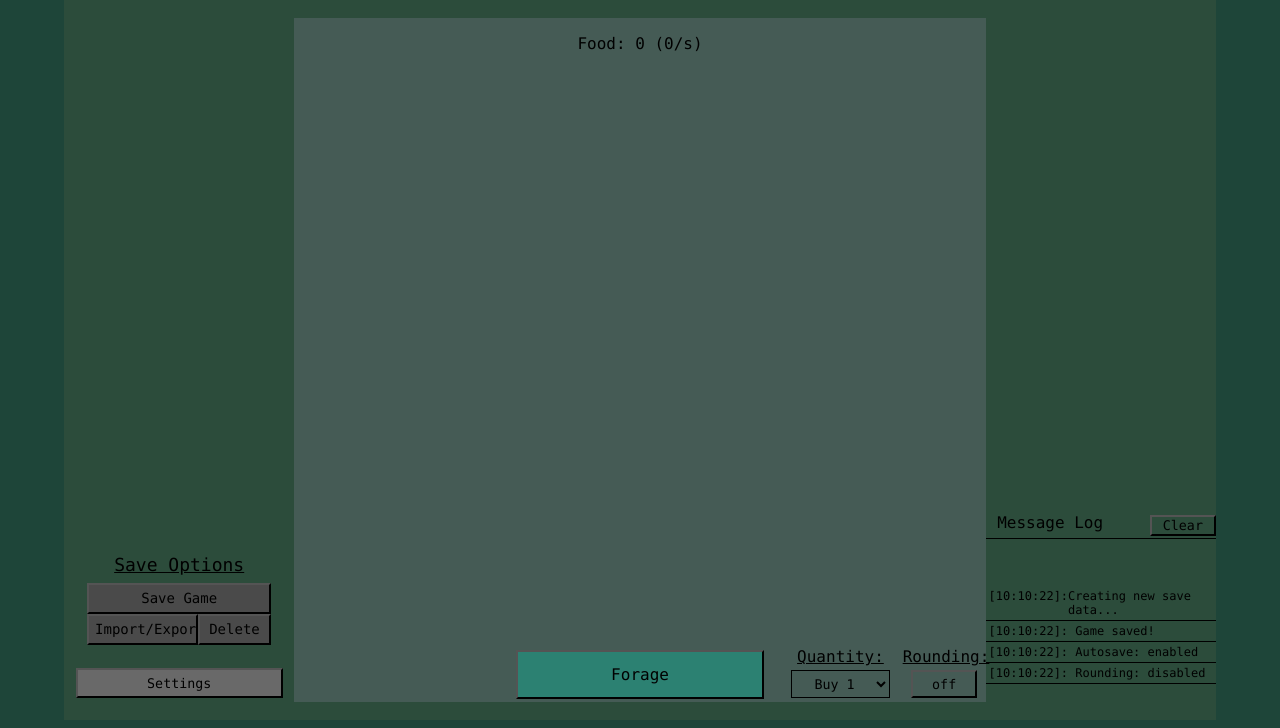
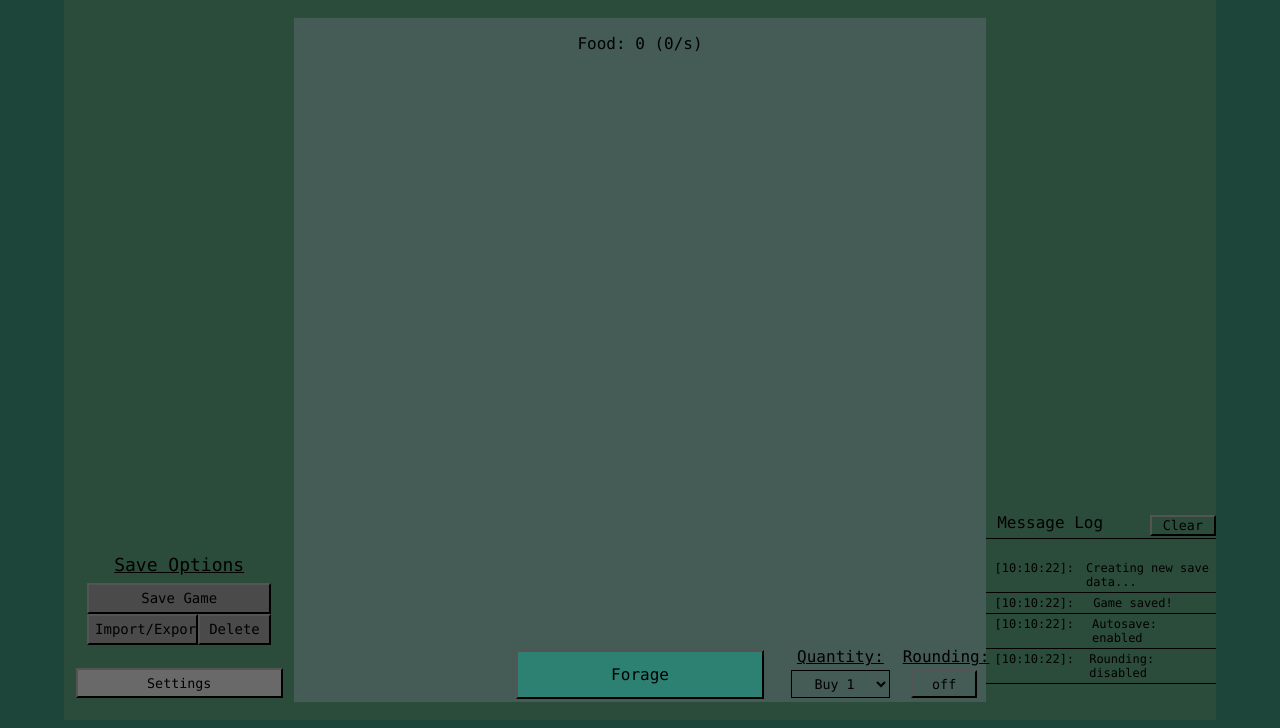
Before and after one commit to Yosna/ant-swarm, a plain HTML site: page index.html in a window 1280 px wide. Shown: the part 81-809 px from the top of the page. Drawn offline with nearby package versions, Linux system fonts and the light colour scheme.

Commit message:
updated styles

```diff
--- a/style.css
+++ b/style.css
@@ -207,6 +207,10 @@ body {
     margin: 0;
 } .message-log > pre > div {
     display: flex;
+    margin-left: .5em;
+}
+.message-text {
+    margin-left: 1em;
 }
 #settings-container {
     display: none;
```
